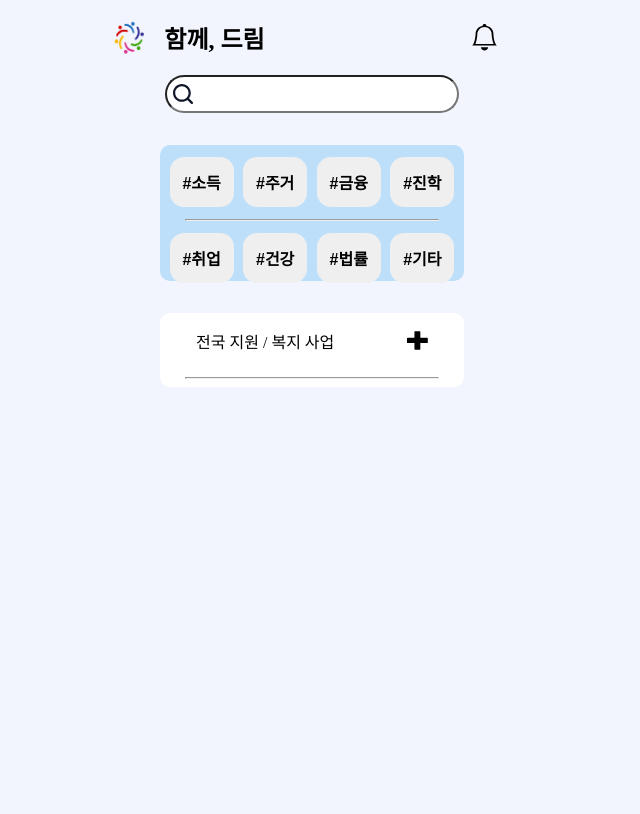
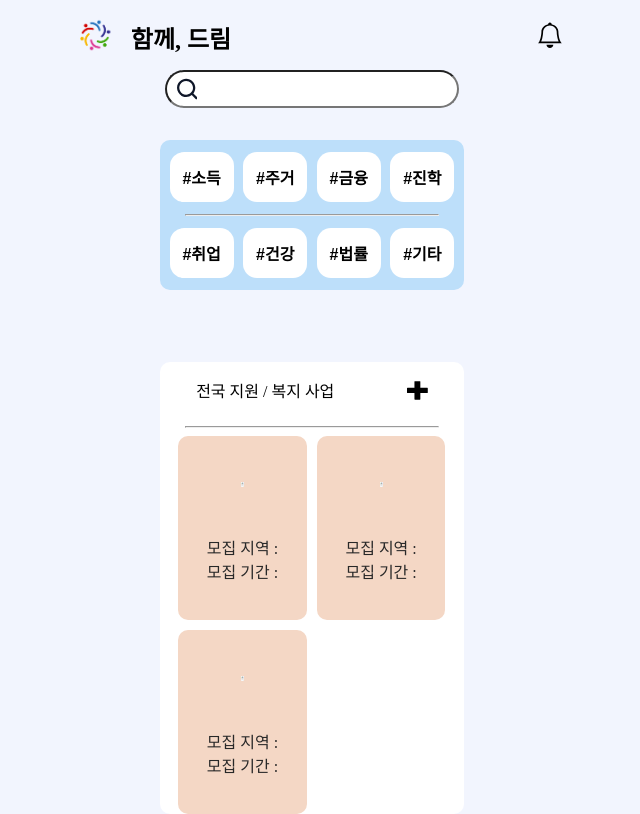
Before and after one commit to soo0300/Fintech-Welfare-Service, a React (Create React App) app in the folder frontend/: page /recommend in a window 1280 px wide. Shown: the whole page, without its empty margins (328-968 px from the left). Built offline with nearby package versions, Linux system fonts and the light colour scheme; a web font is replaced by a local one.

Commit message:
feat: ui/ux수정

```diff
--- a/frontend/src/components/Logo/Logo.jsx
+++ b/frontend/src/components/Logo/Logo.jsx
@@ -4,11 +4,11 @@ import { styled } from "styled-components";
 
 const StyledLogo = styled.div`
   display: flex;
+  width: 100%;
+  height: 70px;
 `;
 
-const LogoImg = styled.img`
-    width: 18%;
-`;
+const LogoImg = styled.img``;
 
 function Logo() {
   return (
--- a/frontend/src/components/header/Header.jsx
+++ b/frontend/src/components/header/Header.jsx
@@ -2,27 +2,23 @@ import React from "react";
 import Logo from "../Logo/Logo";
 import { ReactComponent as AlarmIcon } from "../../assets/img/Alarm_icon.svg";
 import { styled } from "styled-components";
-import Button from "../button/Button";
 
 const BusinessHead = styled.div`
   display: flex;
+  align-items: center;
+  justify-content: space-evenly;
+  /* position: fixed; */
+  height: 70px;
+  width: 100%;
+  background-color: #f2f5fe;
 `;
 
 function Header() {
   return (
-    <>
-      <BusinessHead>
-        <Logo></Logo>
-        <Button
-          margin="0px 7% 0px 0px"
-          type="icon"
-          background="none"
-          hoverbgcolor="none"
-        >
-          <AlarmIcon />
-        </Button>
-      </BusinessHead>
-    </>
+    <BusinessHead>
+      <Logo></Logo>
+      <AlarmIcon />
+    </BusinessHead>
   );
 }
 
--- a/frontend/src/views/Business.jsx
+++ b/frontend/src/views/Business.jsx
@@ -1,27 +1,42 @@
-import React from "react";
+import React, { useState } from "react"; // useState import
+import Nav from "../components/Nav/Nav";
 import Button from "../components/button/Button";
 import { styled } from "styled-components";
-import { ReactComponent as PlusIcon } from "../assets/img/Plus_icon.svg";
-import { ReactComponent as WhitePlusIcon } from "../assets/img/Vector.svg";
 import Header from "../components/header/Header";
 import Card from "../components/card/Card";
 
+// Icon
+import { ReactComponent as PlusIcon } from "../assets/img/Plus_icon.svg";
+import { ReactComponent as WhitePlusIcon } from "../assets/img/Vector.svg";
+import { ReactComponent as MinusIcon } from "../assets/img/minus.svg";
+
+// 사업을 넣는 박스를 갖는 컨테이너
+const BusinessContainer = styled.div`
+  display: flex;
+  flex-direction: column;
+  width: 100%;
+  height: calc(100%-154px);
+  /* padding-top: 30px; */
+  /* padding-bottom: 94px; */
+  overflow-y: scroll;
+`;
+
+// 카드를 넣었을 때와 안넣었을 때 박스 공통 설정
 const BusinessBasicBox = styled.div`
   background-color: #fff;
-  width: 40vh;
-  height: 100%;
-  margin: 3% 0 8% 7.5%;
+  width: 100%;
+  margin-bottom: 7%;
   border-radius: 10px;
-  font-weight: bold;
 `;
 
+// 카드를 안넣었을 때 박스
 const BusinessNothingBox = styled(BusinessBasicBox)`
   display: flex;
-  justify-content: center;
+  justify-content: space-around;
   align-items: center;
-  height: 8vh;
 `;
 
+// 카드를 넣었을 때 박스
 const BusinessBox = styled(BusinessBasicBox)`
   display: flex;
   flex-direction: column;
@@ -35,59 +50,81 @@ const BusinessBoxTop = styled.div`
   align-items: center;
 `;
 
+// 맞춤 지원 사업
 const CustomContainer = styled.div`
   display: flex;
   flex-direction: column;
   justify-content: center;
   align-items: center;
   background-color: #fff;
-  width: 86%;
-  margin: 3% 0 8% 7.5%;
+  width: 100%;
   border-radius: 10px;
 `;
 
 const CustomCardBox = styled.div`
   display: flex;
+  width: 100%;
+  justify-content: flex-start;
+  gap: 10px;
+  margin-left: 6%;
   flex-wrap: wrap;
 `;
 
 const Money = styled.div`
   display: flex;
-  width: 77%;
+  width: 90%;
   justify-content: space-between;
+`;
+
+const CardContainer = styled.div`
+  display: flex;
+  width: 100%;
+  justify-content: flex-start;
+  gap: 10px;
+  margin-left: 6%;
+  flex-wrap: wrap;
+`;
+
+const Text = styled.p`
+  display: flex;
+  align-items: center;
 `;
 
 const HR = styled.hr`
   width: 83%;
 `;
 
+// 넣은 사업이 없을 때
 function BusinessNothing(props) {
   return (
     <>
       <BusinessNothingBox>
-        <b>
-          <p style={{ color: props.titleColor }}>{props.title}</p>
-        </b>
-        <p>을 넣어주세요</p>
-        <Button
-          width="13%"
-          background="#grey"
-          border="30px"
-          margin="0px 0px 0px 6%"
-        >
-          <WhitePlusIcon width="60%" />
-        </Button>
+        <Text>
+          <p style={{ color: props.titleColor }}>{props.title}</p>을 넣어주세요
+        </Text>
+        <WhitePlusIcon width="10%" />
       </BusinessNothingBox>
     </>
   );
 }
 
+// 사업을 넣었을 때
 function BusinessBody(props) {
+  // 플러스 마이너스 버튼을 통해 보여지고 안보여지고
+  const [isCardVisible, setCardVisible] = useState(false); // State for Card visibility
+
   return (
     <BusinessBox>
       <BusinessBoxTop>
         <p style={{ color: props.titleColor }}>{props.title}</p>
-        <PlusIcon width="6%" />
+        {isCardVisible ? (
+          <MinusIcon
+            width="6%"
+            onClick={() => setCardVisible(!isCardVisible)}
+          />
+        ) : (
+          <PlusIcon width="6%" onClick={() => setCardVisible(!isCardVisible)} />
+        )}{" "}
       </BusinessBoxTop>
       <HR />
       <Money>
@@ -95,27 +132,38 @@ function BusinessBody(props) {
         <p style={{ color: props.moneyColor }}>{props.money}₩</p>
         <p>{props.comment}</p>
       </Money>
+      {isCardVisible && (
+        <CardContainer>
+          <Card cardWidth="45%" cardHeight="23vh" posterWidth="3rem" />
+          <Card cardWidth="45%" cardHeight="23vh" posterWidth="3rem" />
+          <Card cardWidth="45%" cardHeight="23vh" posterWidth="3rem" />
+        </CardContainer>
+      )}
     </BusinessBox>
   );
 }
 
+// 맞춤 지원 사업
 function CustomBusinesss() {
   return (
     <CustomContainer>
       <p>맞춤 지원 사업</p>
       <HR />
       <CustomCardBox>
-        {/* <Card cardWidth="10rem" cardHeight="15rem" posterWidth="3rem" />
-          <Card cardWidth="10rem" cardHeight="15rem" posterWidth="3rem" /> */}
+        {/* <Card cardWidth="45%" cardHeight="23vh" posterWidth="3rem" />
+        <Card cardWidth="45%" cardHeight="23vh" posterWidth="3rem" /> */}
+        {/* <Card cardWidth="45%" cardHeight="23vh" posterWidth="3rem" /> */}
       </CustomCardBox>
     </CustomContainer>
   );
 }
 
+// 페이지 전체
 function Business() {
   return (
     <>
       <Header />
+      <BusinessContainer>
         <BusinessNothing title="심사 중인 지원 사업" titleColor="#F66262" />
         <BusinessNothing title="지원 받고 있는 사업" titleColor="#006FFD" />
 
@@ -134,6 +182,8 @@ function Business() {
           comment="지원 받고 있습니다."
         />
         <CustomBusinesss />
+      </BusinessContainer>
+      <Nav />
     </>
   );
 }
--- a/frontend/src/views/RecommendPage.jsx
+++ b/frontend/src/views/RecommendPage.jsx
@@ -1,27 +1,23 @@
-import React from "react";
+import { React, useState } from "react";
 import Header from "../components/header/Header";
 import styled from "styled-components";
 import { ReactComponent as SearchIcon } from "../assets/img/Search_icon.svg";
 import { ReactComponent as PlusIcon } from "../assets/img/Plus_icon.svg";
 import Button from "../components/button/Button";
-
-const RecommendContainer = styled.div`
-  display: flex;
-  flex-direction: column;
-  align-items: center;
-`;
+import Card from "../components/card/Card";
 
 const SearchBarContainer = styled.div`
   display: flex;
   align-items: center;
   justify-content: center;
   position: relative; // 상대적 위치 지정
+  /* padding-top: 70px; */
 `;
 
 const StyledSearchIcon = styled(SearchIcon)`
   position: absolute; // 절대적 위치 지정
-  left: 1vh; // input 바의 왼쪽에서 약간 떨어진 위치에 배치
-  width: 2.5vh;
+  left: 4%; // input 바의 왼쪽에서 약간 떨어진 위치에 배치
+  width: 7%;
 `;
 
 const SearchInput = styled.input`
@@ -45,11 +41,11 @@ function SearchBar() {
 
 const TagContainer = styled.div`
   width: 38vh;
-  height: 17vh;
+  height: 100%;
   background-color: #bddffa;
   border-radius: 10px;
   margin-top: 4vh;
-  margin-bottom: 4vh;
+  margin-bottom: 9vh;
 `;
 
 const ButtonContainer = styled.div`
@@ -68,17 +64,42 @@ const tags1 = ["소득", "주거", "금융", "진학"];
 const tags2 = ["취업", "건강", "법률", "기타"];
 
 function Tag() {
+  // 각 버튼의 활성/비활성 상태를 useState를 통해 관리
+  const [tagState, setTagState] = useState({
+    소득: false,
+    주거: false,
+    금융: false,
+    진학: false,
+    취업: false,
+    건강: false,
+    법률: false,
+    기타: false,
+  });
+
+  // 버튼 클릭 핸들러
+  const handleTagClick = (tag) => {
+    // 현재 상태를 복사하여 새 객체를 생성
+    const updatedTagState = { ...tagState };
+
+    // 클릭한 버튼의 상태를 토글 (true -> false 또는 false -> true)
+    updatedTagState[tag] = !updatedTagState[tag];
+
+    // 변경된 상태로 업데이트
+    setTagState(updatedTagState);
+  };
+
   return (
     <TagContainer>
       <ButtonContainer>
         {tags1.map((tag) => (
           <Button
-            key={tag} // React가 각 항목을 식별할 수 있도록 key 속성 추가
+            key={tag}
             weight="bold"
             fontSize="2vh"
             width="8vh"
-            background="#fff"
-            color="#000"
+            background={tagState[tag] ? "primary" : "white"} // 상태에 따라 배경색 변경
+            color={tagState[tag] ? "white" : "#000"} // 상태에 따라 글자색 변경
+            onClick={() => handleTagClick(tag)} // 클릭 핸들러 연결
           >
             #{tag}
           </Button>
@@ -88,12 +109,13 @@ function Tag() {
       <ButtonContainer>
         {tags2.map((tag) => (
           <Button
-            key={tag} // React가 각 항목을 식별할 수 있도록 key 속성 추가
+            key={tag}
             weight="bold"
             fontSize="2vh"
             width="8vh"
-            background="#fff"
-            color="#000"
+            background={tagState[tag] ? "primary" : "white"} // 상태에 따라 배경색 변경
+            color={tagState[tag] ? "white" : "#000"} // 상태에 따라 글자색 변경
+            onClick={() => handleTagClick(tag)} // 클릭 핸들러 연결
           >
             #{tag}
           </Button>
@@ -116,6 +138,14 @@ const BusinessHeader = styled.div`
   align-items: center;
 `;
 
+const CardContainer = styled.div`
+  display: flex;
+  flex-wrap: wrap;
+  justify-content: flex-start;
+  gap: 10px;
+  margin-left: 6%;
+`;
+
 function Business() {
   return (
     <BusinessContainer>
@@ -124,18 +154,23 @@ function Business() {
         <PlusIcon width="7%" />
       </BusinessHeader>
       <HR />
+      <CardContainer>
+        <Card cardWidth="45%" cardHeight="23vh" posterWidth="3rem" />
+        <Card cardWidth="45%" cardHeight="23vh" posterWidth="3rem" />
+        <Card cardWidth="45%" cardHeight="23vh" posterWidth="3rem" />
+      </CardContainer>
     </BusinessContainer>
   );
 }
 
 function RecommendPage() {
   return (
-    <RecommendContainer>
+    <>
       <Header />
       <SearchBar />
       <Tag />
       <Business />
-    </RecommendContainer>
+    </>
   );
 }
 
```
Also changed, not shown: frontend/src/assets/img/Vector.svg, frontend/src/assets/img/minus.svg (added). Lines whose indentation alone changed are shown as unchanged.
